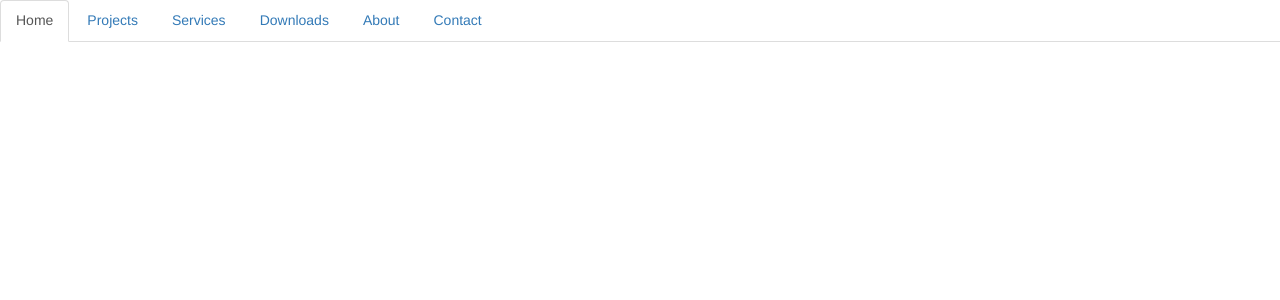
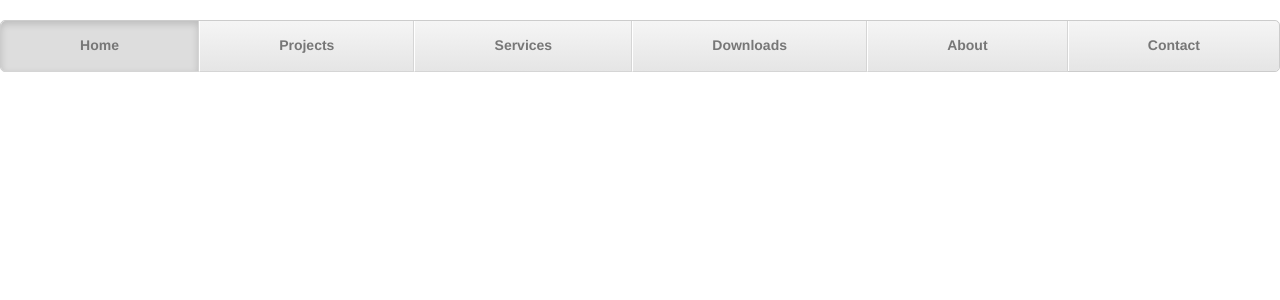
Before and after one commit to tinbar/atindra, a Flask app: page / in a window 1280 px wide. Shown: the top 300 px of the page. Run offline with Flask 2, Linux system fonts and the light colour scheme; some libraries are stand-ins or nearby versions.

Commit message:
justified nav

```diff
--- /dev/null
+++ b/static/stylesheets/justified-nav.css
@@ -0,0 +1,88 @@
+body {
+  padding-top: 20px;
+}
+
+.footer {
+  padding-top: 40px;
+  padding-bottom: 40px;
+  margin-top: 40px;
+  border-top: 1px solid #eee;
+}
+
+/* Main marketing message and sign up button */
+.jumbotron {
+  text-align: center;
+  background-color: transparent;
+}
+.jumbotron .btn {
+  padding: 14px 24px;
+  font-size: 21px;
+}
+
+/* Customize the nav-justified links to be fill the entire space of the .navbar */
+
+.nav-justified {
+  background-color: #eee;
+  border: 1px solid #ccc;
+  border-radius: 5px;
+}
+.nav-justified > li > a {
+  padding-top: 15px;
+  padding-bottom: 15px;
+  margin-bottom: 0;
+  font-weight: bold;
+  color: #777;
+  text-align: center;
+  background-color: #e5e5e5; /* Old browsers */
+  background-image: -webkit-gradient(linear, left top, left bottom, from(#f5f5f5), to(#e5e5e5));
+  background-image: -webkit-linear-gradient(top, #f5f5f5 0%, #e5e5e5 100%);
+  background-image:      -o-linear-gradient(top, #f5f5f5 0%, #e5e5e5 100%);
+  background-image:         linear-gradient(to bottom, #f5f5f5 0%,#e5e5e5 100%);
+  filter: progid:DXImageTransform.Microsoft.gradient( startColorstr='#f5f5f5', endColorstr='#e5e5e5',GradientType=0 ); /* IE6-9 */
+  background-repeat: repeat-x; /* Repeat the gradient */
+  border-bottom: 1px solid #d5d5d5;
+}
+.nav-justified > .active > a,
+.nav-justified > .active > a:hover,
+.nav-justified > .active > a:focus {
+  background-color: #ddd;
+  background-image: none;
+  -webkit-box-shadow: inset 0 3px 7px rgba(0,0,0,.15);
+          box-shadow: inset 0 3px 7px rgba(0,0,0,.15);
+}
+.nav-justified > li:first-child > a {
+  border-radius: 5px 5px 0 0;
+}
+.nav-justified > li:last-child > a {
+  border-bottom: 0;
+  border-radius: 0 0 5px 5px;
+}
+
+@media (min-width: 768px) {
+  .nav-justified {
+    max-height: 52px;
+  }
+  .nav-justified > li > a {
+    border-right: 1px solid #d5d5d5;
+    border-left: 1px solid #fff;
+  }
+  .nav-justified > li:first-child > a {
+    border-left: 0;
+    border-radius: 5px 0 0 5px;
+  }
+  .nav-justified > li:last-child > a {
+    border-right: 0;
+    border-radius: 0 5px 5px 0;
+  }
+}
+
+/* Responsive: Portrait tablets and up */
+@media screen and (min-width: 768px) {
+  /* Remove the padding we set earlier */
+  .masthead,
+  .marketing,
+  .footer {
+    padding-right: 0;
+    padding-left: 0;
+  }
+}
--- a/templates/base.html
+++ b/templates/base.html
@@ -4,10 +4,11 @@
         <meta charset="utf-8">
         <title>Atindra</title>
         <link rel="stylesheet" href="static/stylesheets/main.css">
+        <link rel="stylesheet" href="static/stylesheets/justified-nav.css">
     </head>
     <body>
     	<nav>
-          <ul class="nav nav-tabs">
+          <ul class="nav nav-justified">
             <li class="active"><a href="#">Home</a></li>
             <li><a href="#">Projects</a></li>
             <li><a href="#">Services</a></li>
```
Also changed, not shown: 1 other file.
